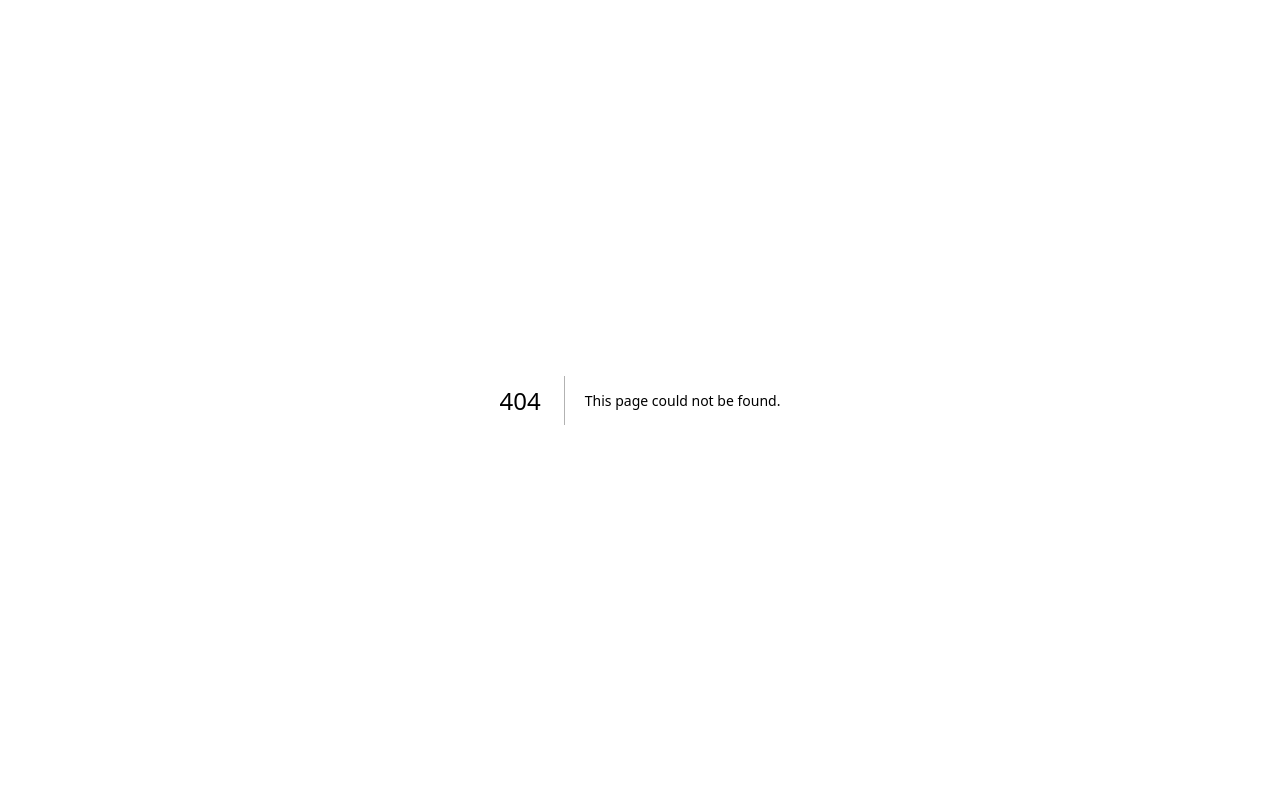
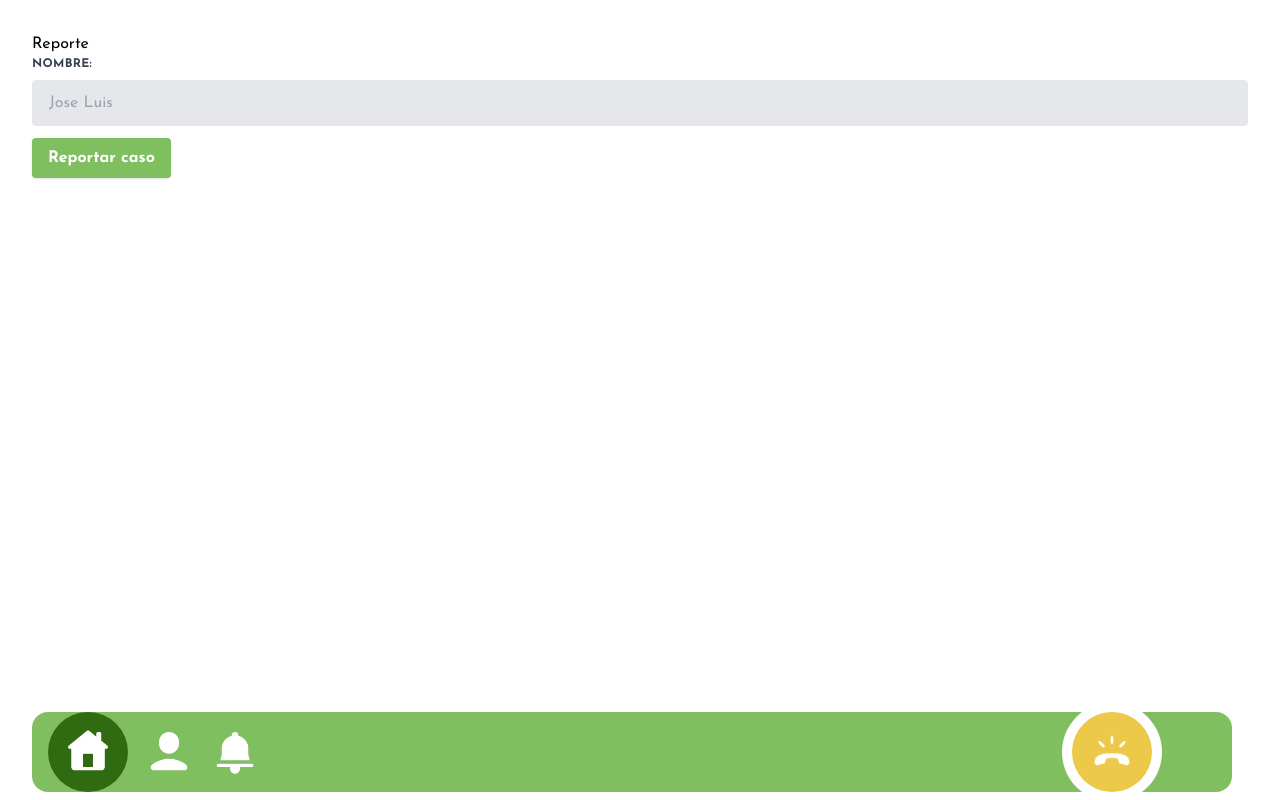
Before and after one commit to wildchamo/nextjs, a Next.js app: page /home/reportar in a window 1280 px wide. Before the commit this address had no page. Built offline with nearby package versions, Linux system fonts and the light colour scheme.

Commit message:
mejoras a la navegació´n

```diff
--- a/src/app/components/FormMandarEmail.js
+++ b/src/app/components/FormMandarEmail.js
@@ -3,7 +3,7 @@ import { useRef } from "react";
 import axios from "axios";
 import useUserStore from "../stores/userStore";
 
-function FormCrearUser() {
+function FormMandarEmail() {
   const { nombre, identificacion, ciudad } = useUserStore((state) => ({
     nombre: state.nombre,
     identificacion: state.identificacion,
@@ -50,4 +50,4 @@ function FormCrearUser() {
   );
 }
 
-export default FormCrearUser;
+export default FormMandarEmail;
--- a/src/app/components/MisReportes.js
+++ b/src/app/components/MisReportes.js
@@ -2,6 +2,7 @@
 import ActionSection from "./ActionSection";
 import { useState } from "react";
 import Modal from "./Modal";
+import { useRouter } from "next/navigation";
 import generarReporte from "../../../public/generarReporte.png";
 
 export default function MisReportes() {
@@ -28,24 +29,28 @@ export default function MisReportes() {
 }
 
 function ModalTipo({ onClose }) {
+  const router = useRouter();
+
   return (
-    <Modal className="">
+    <Modal>
       <div className="flex justify-end">
-        <p
-          onClick={onClose}
-        >
-          X
-        </p>
+        <p onClick={onClose}>X</p>
       </div>
       <h2 className="text-lg text-center font-bold mb-4">
         Hay lesionados implicados?
       </h2>
 
       <div className="flex justify-around">
-        <button className="bg-secundary text-white px-4 py-2 rounded-lg">
+        <button
+          onClick={() => router.push("/home/reportar")}
+          className="bg-secundary w-24 text-white px-4 py-2 rounded-lg"
+        >
           Si
         </button>
-        <button className="bg-secundary text-white px-4 py-2 rounded-lg">
+        <button
+          className="bg-secundary w-24 text-white px-4 py-2 rounded-lg"
+          onClick={() => router.push("/home/reportar")}
+        >
           No
         </button>
       </div>
--- a/src/app/components/menuInferior.js
+++ b/src/app/components/menuInferior.js
@@ -12,7 +12,7 @@ export default function MenuInferior() {
   const router = useRouter();
   const { logout } = useUserStore();
 
-  const handleClick = (e) => {
+  const cerrarSesion = (e) => {
     e.preventDefault();
     logout();
     router.push("/");
@@ -20,9 +20,13 @@ export default function MenuInferior() {
 
   return (
     <footer className="bg-secundary flex gap-4 mr-12 items-center pl-4 ml-8 h-20 rounded-2xl fixed inset-x-0 bottom-2">
-      <NavAction src={homePage} isActive={true} />
-      <NavAction src={doorbell} isActive={false} />
-      <NavAction src={user} onButtonClick={handleClick} isActive={false} />
+      <NavAction
+        src={homePage}
+        isActive={true}
+        onButtonClick={() => router.push("/home")}
+      />
+      <NavAction src={user} isActive={false} />
+      <NavAction src={doorbell} onButtonClick={cerrarSesion} isActive={false} />
 
       <div className="circulo rounded-full flex flex-col items-center justify-center">
         <a
--- /dev/null
+++ b/src/app/home/reportar/page.js
@@ -0,0 +1,18 @@
+"use client";
+import { useState } from "react";
+import FormMandarEmail from "../../components/FormMandarEmail";
+
+
+const ReportarCaso = () => {
+
+
+
+  return (
+    <section className="mr-8 ml-8 mt-8">
+      <h1>Reporte</h1>
+      <FormMandarEmail />
+    </section>
+  );
+};
+
+export default ReportarCaso;
```
